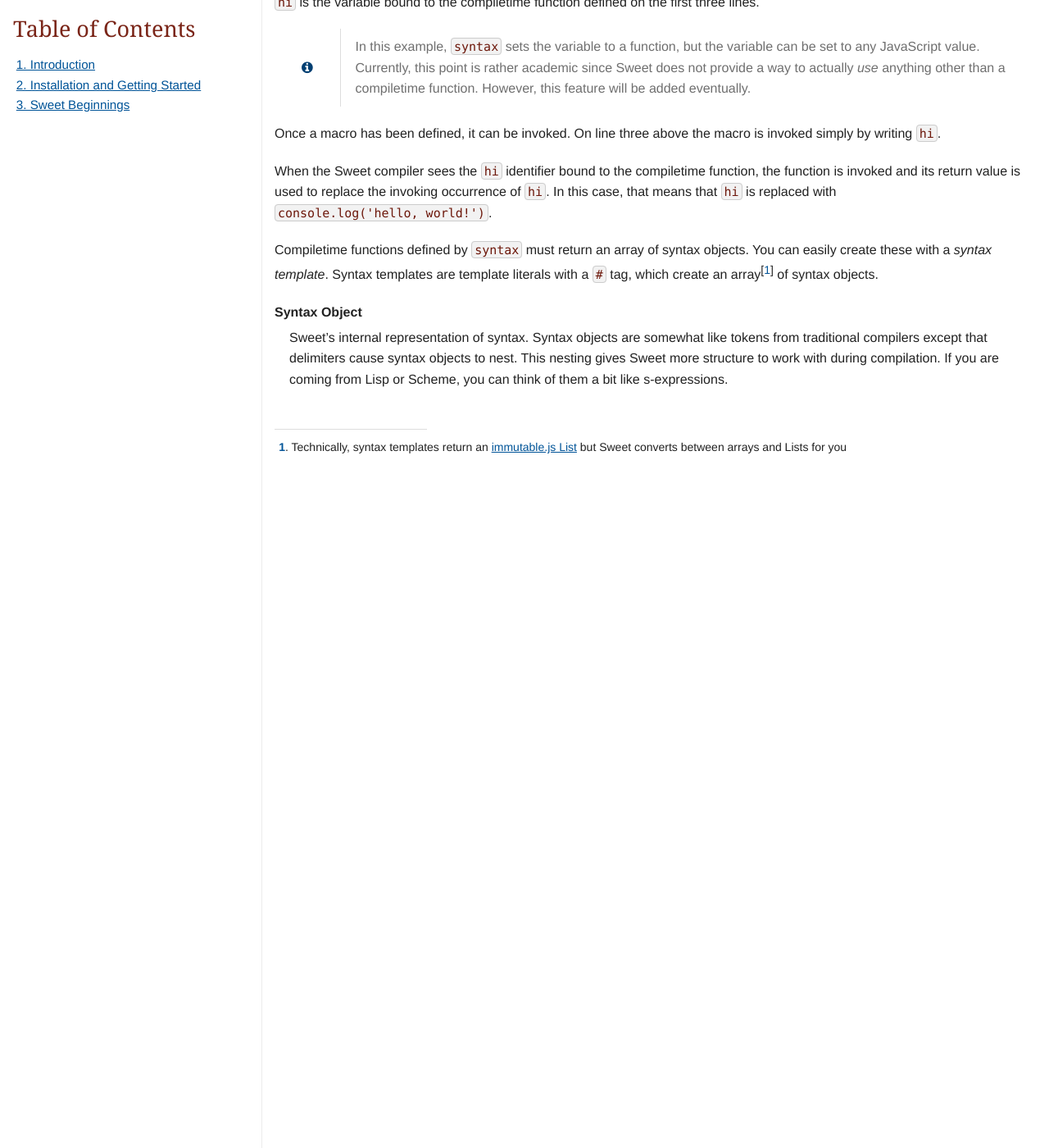
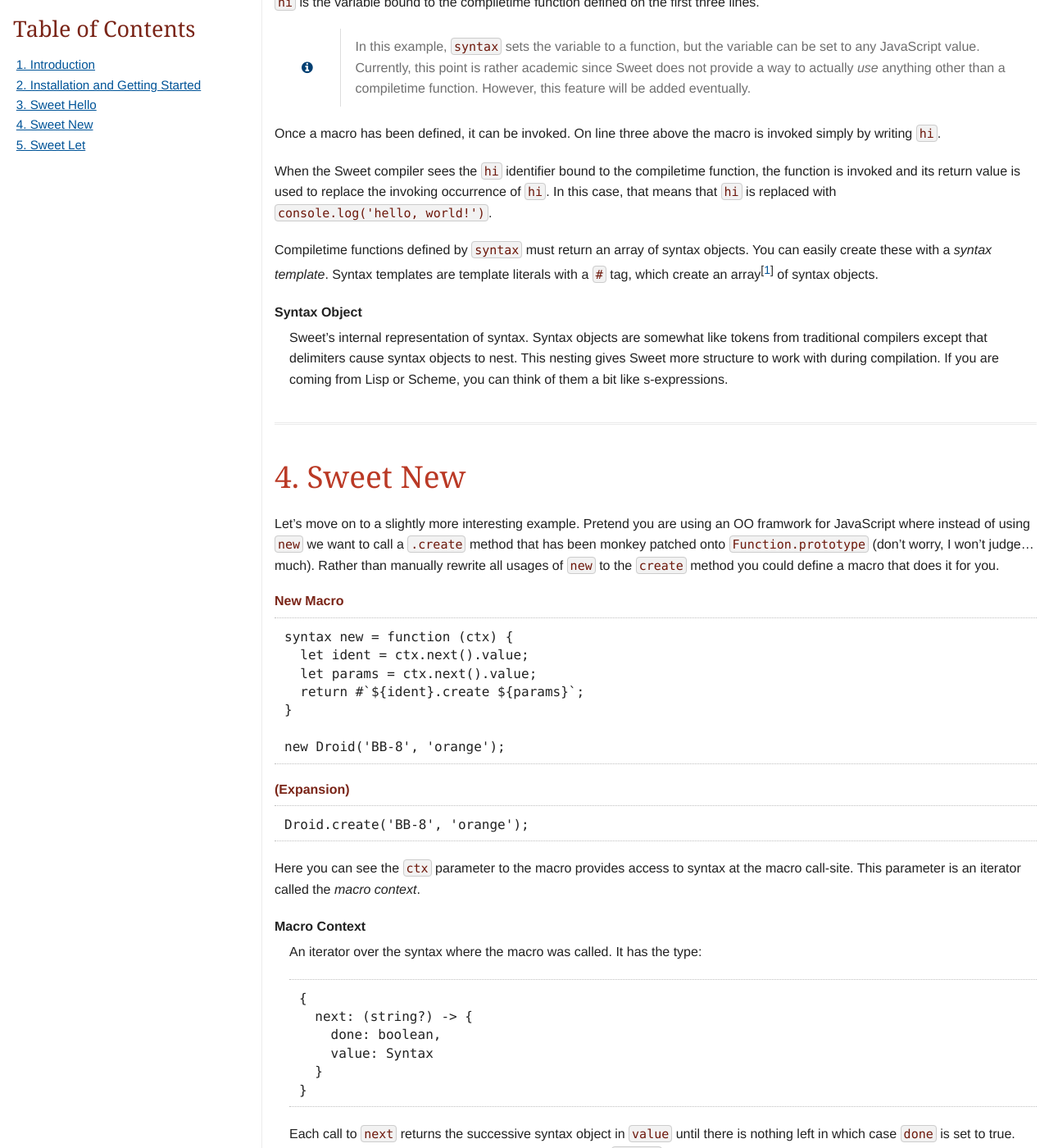
Before and after one commit to sweet-js/sweet-core, a Jekyll site: the page doc/1.0/tutorial.html, which Jekyll copies as it is, in a window 1280 px wide and 1400 px high, scrolled down 1635 px. Shown: the whole window at 82% size. Built offline with Jekyll 4.4.1, drawn with Linux system fonts in a browser that asks for light colours; nearby versions of some CDN libraries; some web fonts are replaced; a style sheet for code colours, icons or effects is not loaded; before the commit the page ends 2212 px from its top, so only the background shows below that; some of the changed text lies outside the part shown.

Commit message:
Updates to the tutorial

```diff
--- a/doc/1.0/tutorial.html
+++ b/doc/1.0/tutorial.html
@@ -21,7 +21,9 @@
 <ul class="sectlevel1">
 <li><a href="#_introduction">1. Introduction</a></li>
 <li><a href="#_installation_and_getting_started">2. Installation and Getting Started</a></li>
-<li><a href="#_sweet_beginnings">3. Sweet Beginnings</a></li>
+<li><a href="#_sweet_hello">3. Sweet Hello</a></li>
+<li><a href="#_sweet_new">4. Sweet New</a></li>
+<li><a href="#_sweet_let">5. Sweet Let</a></li>
 </ul>
 </div>
 </div>
@@ -98,7 +100,7 @@
 </div>
 </div>
 <div class="sect1">
-<h2 id="_sweet_beginnings">3. Sweet Beginnings</h2>
+<h2 id="_sweet_hello">3. Sweet Hello</h2>
 <div class="sectionbody">
 <div class="paragraph">
 <p>So how do macros work?
@@ -109,10 +111,10 @@
 </div>
 <div class="listingblock">
 <div class="content">
-<pre class="highlightjs highlight"><code class="language-javascript" data-lang="javascript">syntax hi = function (ctx) {    <i class="conum" data-value="1"></i><b>(1)</b>
-  return #`console.log('hello, world!')`;  <i class="conum" data-value="2"></i><b>(2)</b>
+<pre class="highlightjs highlight"><code class="language-javascript" data-lang="javascript">syntax hi = function (ctx) { <i class="conum" data-value="1"></i><b>(1)</b>
+  return #`console.log('hello, world!')`; <i class="conum" data-value="2"></i><b>(2)</b>
 }
-hi  <i class="conum" data-value="3"></i><b>(3)</b></code></pre>
+hi <i class="conum" data-value="3"></i><b>(3)</b></code></pre>
 </div>
 </div>
 <div class="colist arabic">
@@ -166,12 +168,123 @@
 </div>
 </div>
 </div>
+<div class="sect1">
+<h2 id="_sweet_new">4. Sweet New</h2>
+<div class="sectionbody">
+<div class="paragraph">
+<p>Let&#8217;s move on to a slightly more interesting example.
+Pretend you are using an OO framwork for JavaScript where instead of using <code>new</code> we want to call a <code>.create</code> method that has been monkey patched onto <code>Function.prototype</code> (don&#8217;t worry, I won&#8217;t judge&#8230;&#8203;much). Rather than manually rewrite all usages of <code>new</code> to the <code>create</code> method you could define a macro that does it for you.</p>
+</div>
+<div class="listingblock">
+<div class="title">New Macro</div>
+<div class="content">
+<pre class="highlightjs highlight"><code class="language-javascript" data-lang="javascript">syntax new = function (ctx) {
+  let ident = ctx.next().value;
+  let params = ctx.next().value;
+  return #`${ident}.create ${params}`;
+}
+
+new Droid('BB-8', 'orange');</code></pre>
+</div>
+</div>
+<div class="listingblock">
+<div class="title">(Expansion)</div>
+<div class="content">
+<pre class="highlightjs highlight"><code class="language-javascript" data-lang="javascript">Droid.create('BB-8', 'orange');</code></pre>
+</div>
+</div>
+<div class="paragraph">
+<p>Here you can see the <code>ctx</code> parameter to the macro provides access to syntax at the macro call-site. This parameter is an iterator called the <em>macro context</em>.</p>
+</div>
+<div class="dlist">
+<dl>
+<dt class="hdlist1">Macro Context</dt>
+<dd>
+<p>An iterator over the syntax where the macro was called. It has the type:</p>
+<div class="listingblock">
+<div class="content">
+<pre>{
+  next: (string?) -&gt; {
+    done: boolean,
+    value: Syntax
+  }
+}</pre>
+</div>
+</div>
+<div class="paragraph">
+<p>Each call to <code>next</code> returns the successive syntax object in <code>value</code> until there is nothing left in which case <code>done</code> is set to true. Note that the context is also an iterable so you can use <code>for-of</code> and related goodies.</p>
+</div>
+</dd>
+</dl>
+</div>
+<div class="paragraph">
+<p>Note that in this example we only call <code>next</code> twice even though it looks like there is more than two bits of syntax we want to match. What gives? Well, remember that delimiters cause syntax objects to nest. So, as far as the macro context is concerned there are two syntax objects: <code>Droid</code> and a single paren delimiter syntax object containing the three syntax objects <code>'BB-8'</code>, <code>,</code>, and <code>'orange'</code>.</p>
+</div>
+<div class="paragraph">
+<p>After grabbing both syntax objects with the macro context iterator we can stuff them into a syntax template. Syntax templates allow syntax objects to be used in interpolations so it is straightforward to get our desired result.</p>
+</div>
+</div>
+</div>
+<div class="sect1">
+<h2 id="_sweet_let">5. Sweet Let</h2>
+<div class="sectionbody">
+<div class="paragraph">
+<p>Ok, time to make some ES2015. Let&#8217;s say we want to implement <code>let</code>.<span class="footnote">[<a id="_footnoteref_2" class="footnote" href="#_footnote_2" title="View footnote.">2</a>]</span>
+We only need one new feature you haven&#8217;t seen yet:</p>
+</div>
+<div class="listingblock">
+<div class="title">Let Macro</div>
+<div class="content">
+<pre class="highlightjs highlight"><code class="language-javascript" data-lang="javascript">syntax let = function (ctx) {
+  let ident = ctx.next().value;
+  // eat `=`
+  ctx.next();
+  let init = ctx.next('expr').value; <i class="conum" data-value="1"></i><b>(1)</b>
+  return #`
+    (function (${ident}) {
+      ${ctx} <i class="conum" data-value="2"></i><b>(2)</b>
+    }(${init}))
+  `
+}
+
+let bb8 = new Droid('BB-8', 'orange');
+console.log(bb8.beep());</code></pre>
+</div>
+</div>
+<div class="colist arabic">
+<table>
+<tr>
+<td><i class="conum" data-value="1"></i><b>1</b></td>
+<td>Match an expression</td>
+</tr>
+<tr>
+<td><i class="conum" data-value="2"></i><b>2</b></td>
+<td>A macro context in the template will consume the iterator</td>
+</tr>
+</table>
+</div>
+<div class="listingblock">
+<div class="title">(Expansion)</div>
+<div class="content">
+<pre class="highlightjs highlight"><code class="language-javascript" data-lang="javascript">(function(bb8) {
+  console.log(bb8.beep());
+})(Droid.create("BB-8", "orange"));</code></pre>
+</div>
+</div>
+<div class="paragraph">
+<p>Calling <code>next</code> with a string argument allows us to specify the grammar production we want to match; in this case we are matching an expression. You can think matching against a grammar production a little like matching an implicitly-delimited syntax object; these matches group multiple syntax object together.</p>
+</div>
+</div>
+</div>
 </div>
 <div id="footnotes">
 <hr>
 <div class="footnote" id="_footnote_1">
 <a href="#_footnoteref_1">1</a>. Technically, syntax templates return an <a href="https://facebook.github.io/immutable-js/docs/#/List">immutable.js List</a> but Sweet converts between arrays and Lists for you
 </div>
+<div class="footnote" id="_footnote_2">
+<a href="#_footnoteref_2">2</a>. Note that we don&#8217;t have to do this since Sweet already parses <code>let</code> statements just fine and uses babel as a backend to provide support in non-ES2015 environments.
+</div>
 </div>
 </body>
 </html>
```
Also changed, not shown: doc/1.0/tutorial.adoc (+85 -4 lines).
